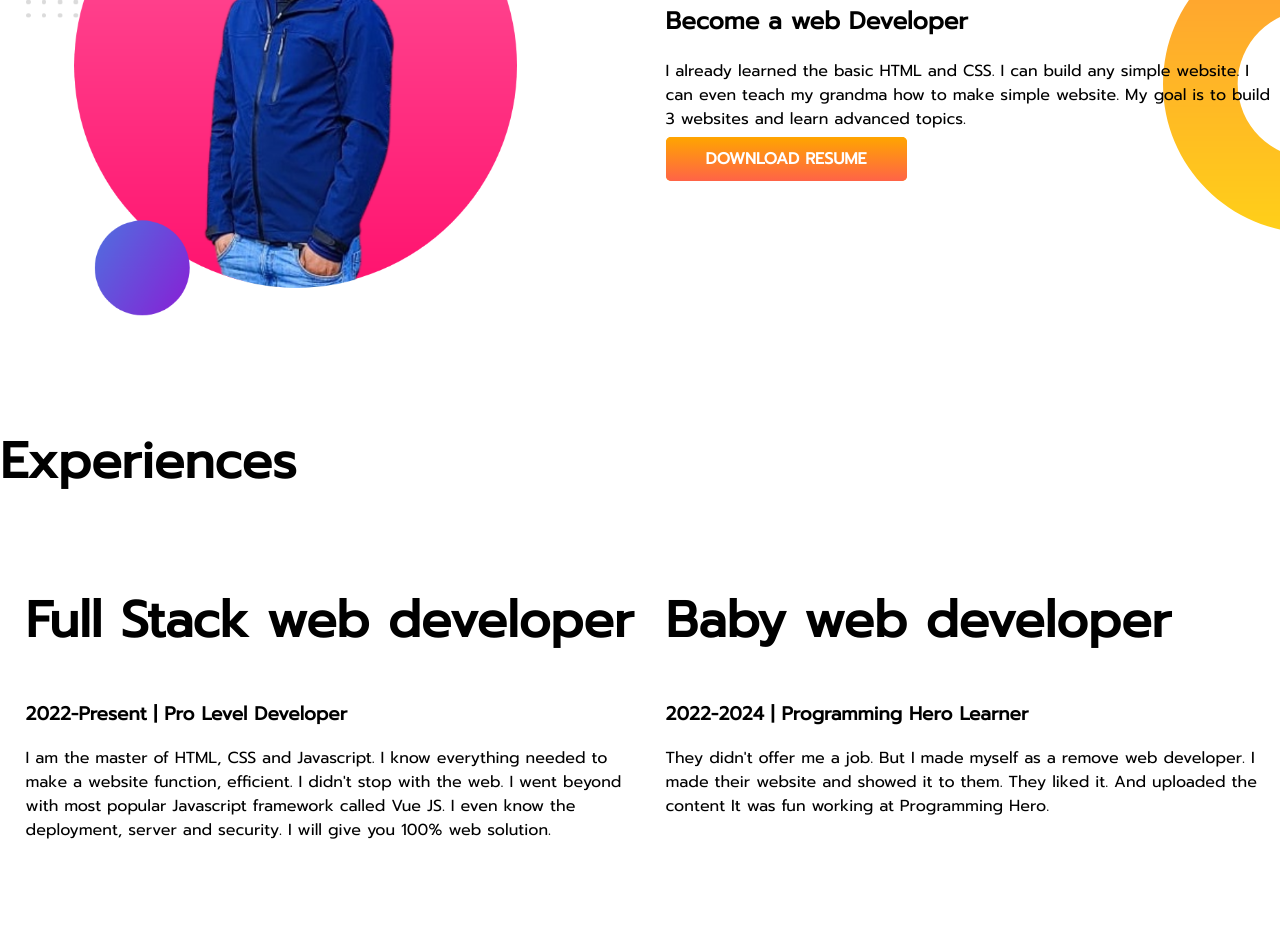
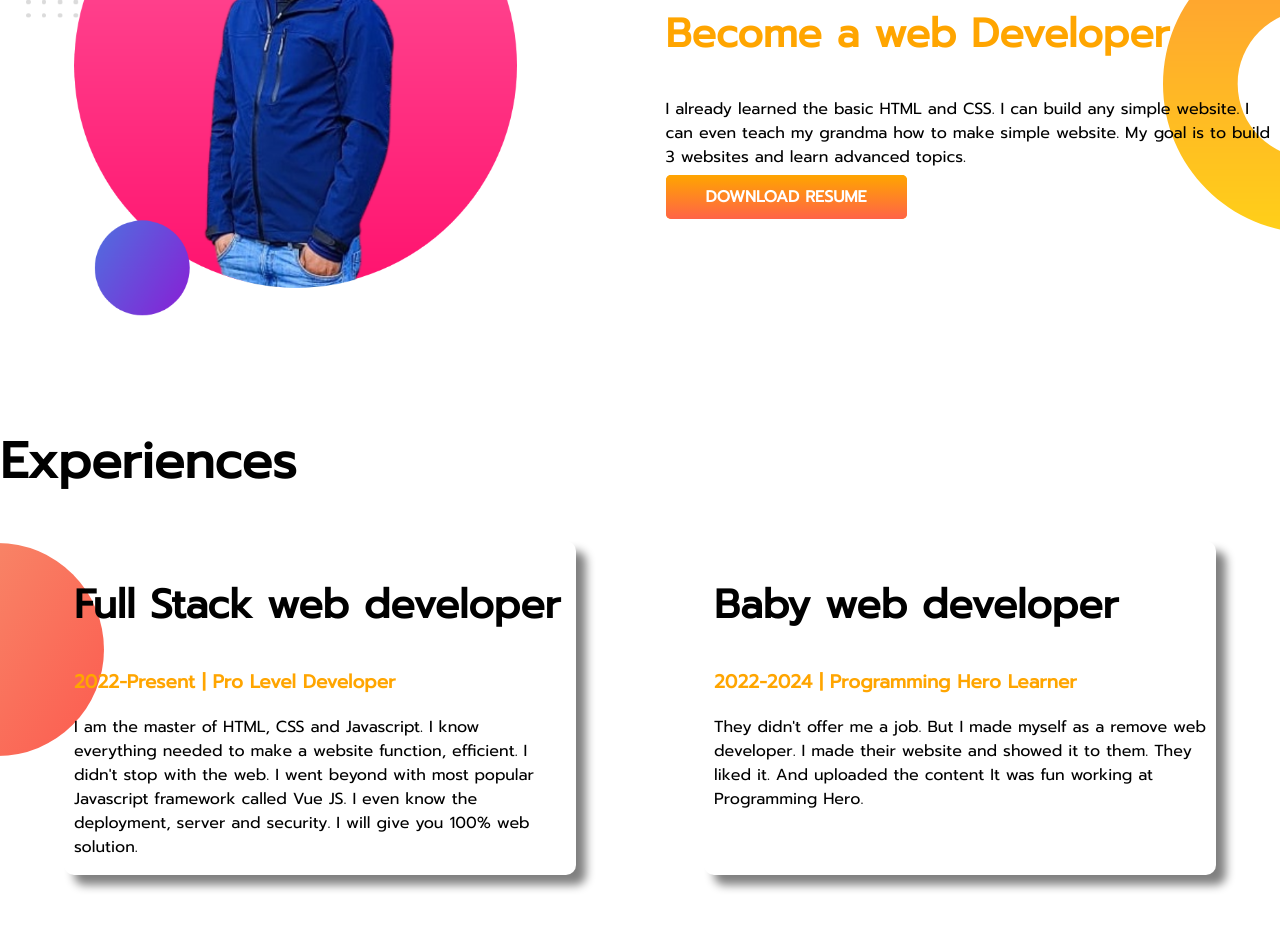
Before and after one commit to burhan103335/Developer-portfolio, a plain HTML site: page index.html in a window 1280 px wide. Shown: the part 751-1680 px from the top of the page. Drawn offline with Linux system fonts and the light colour scheme.

Commit message:
design third section

```diff
--- a/index.html
+++ b/index.html
@@ -38,27 +38,27 @@
         <br>
         <div class="half-width">
             <h1>Dream Big</h1>
-            <h2>Become a web Developer</h2>
+            <h2 class="color-orange">Become a web Developer</h2>
             <p>I already learned the basic HTML and CSS. I can build any simple website. I can even teach my grandma how
                 to make simple website. My goal is to build 3 websites and learn advanced topics.</p>
             <a class="link_button" target="_blank" href="https://www.linkedin.com/in/burhan103335/">DOWNLOAD RESUME</a>
         </div>
     </section>
 
-    <section class="experience-are">
+    <section class="experience-area">
         <h1>Experiences</h1>
         <div class="flexible-container">
-            <div class="half-width">
-                <h1>Full Stack web developer</h1>
-                <h3>2022-Present | Pro Level Developer</h3>
+            <div class="experience-item">
+                <h2>Full Stack web developer</h2>
+                <h3 class="color-orange">2022-Present | Pro Level Developer</h3>
                 <p>I am the master of HTML, CSS and Javascript. I know everything needed to make a website function,
                     efficient. I didn't stop with the web. I went beyond with most popular Javascript framework called
                     Vue
                     JS. I even know the deployment, server and security. I will give you 100% web solution.</p>
             </div>
-            <div class="half-width">
-                <h1>Baby web developer</h1>
-                <h3>2022-2024 | Programming Hero Learner</h3>
+            <div class="experience-item">
+                <h2>Baby web developer</h2>
+                <h3 class="color-orange">2022-2024 | Programming Hero Learner</h3>
                 <p>They didn't offer me a job. But I made myself as a remove web developer. I made their website and
                     showed
                     it to them. They liked it. And uploaded the content It was fun working at Programming Hero.</p>
--- a/style.css
+++ b/style.css
@@ -4,6 +4,9 @@ body {
 }
 h1 {
     font-size: 50px;
+}
+h2 {
+    font-size: 40px;
 }
 
 .color-orange {
@@ -43,3 +46,19 @@ h1 {
     background-repeat: no-repeat;
     background-position: right;
 }
+
+.experience-item {
+    width: 40%;
+    margin-left: 5%;
+    margin-right: 5%;
+    padding-left: 10px;
+    padding-right: 10px;
+    border-radius: 10px;
+    box-shadow: 10px 10px 10px gray;
+}
+
+.experience-area {
+    background-image: url(./images/exp-bg.png);
+    background-repeat: no-repeat;
+    background-position: left;
+}
```
